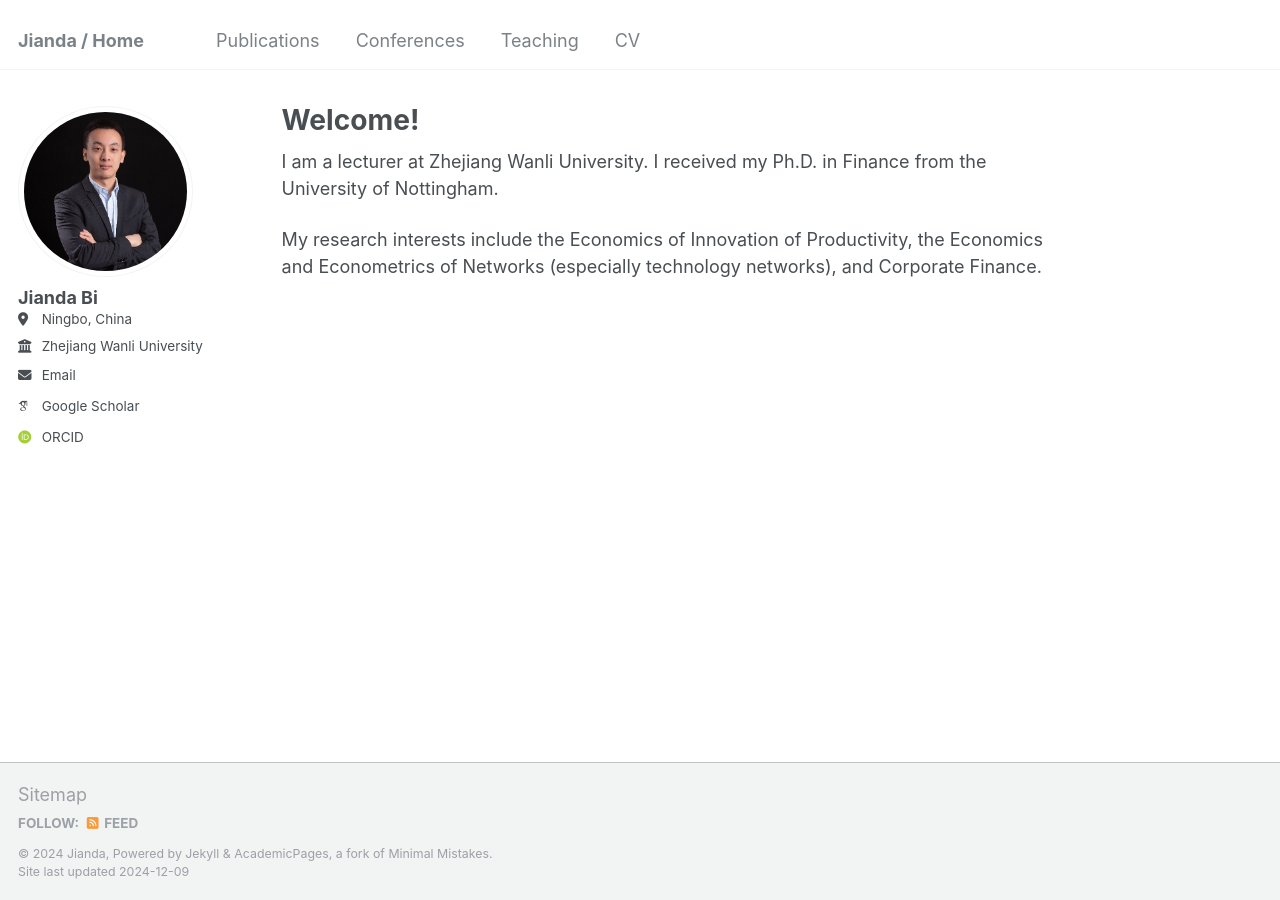
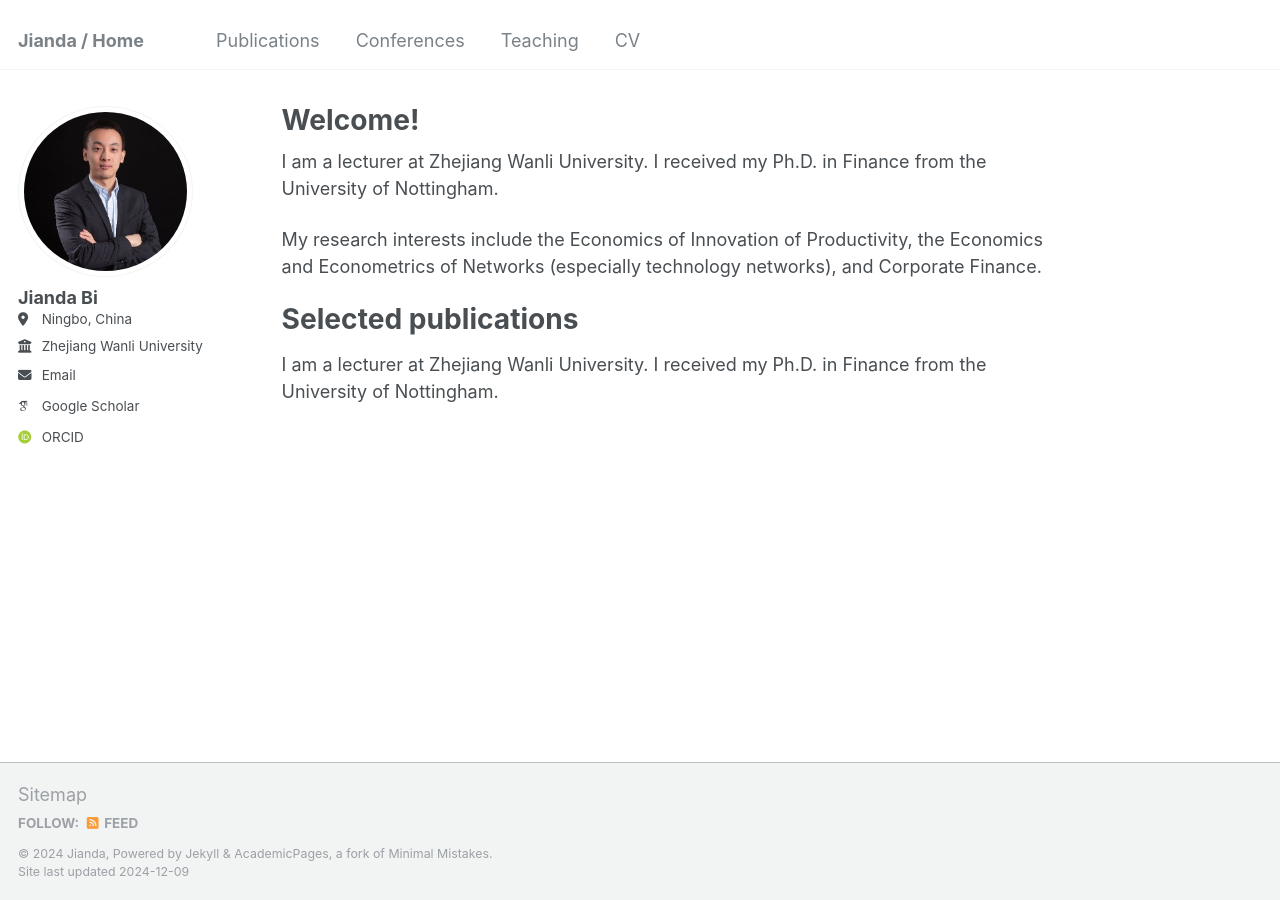
Before and after one commit to JiandaBi/Jianda.github.io, a Jekyll site: the page built from _pages/about.md, in a window 1280 px wide. Built offline with Jekyll 4.4.1, drawn with Linux system fonts in a browser that asks for light colours; some web fonts are replaced.

Commit message:
Update about.md

```diff
--- a/_pages/about.md
+++ b/_pages/about.md
@@ -12,3 +12,9 @@ I am a lecturer at Zhejiang Wanli University. I received my Ph.D. in Finance fro
 My research interests include the Economics of Innovation of Productivity, the Economics and Econometrics of Networks (especially technology networks), and Corporate Finance.
 
 <!-- My teaching portfolio is centered in graduate-level Statistics and Econometrics. -->
+
+
+# Selected publications
+
+
+I am a lecturer at Zhejiang Wanli University. I received my Ph.D. in Finance from the University of Nottingham.
```
